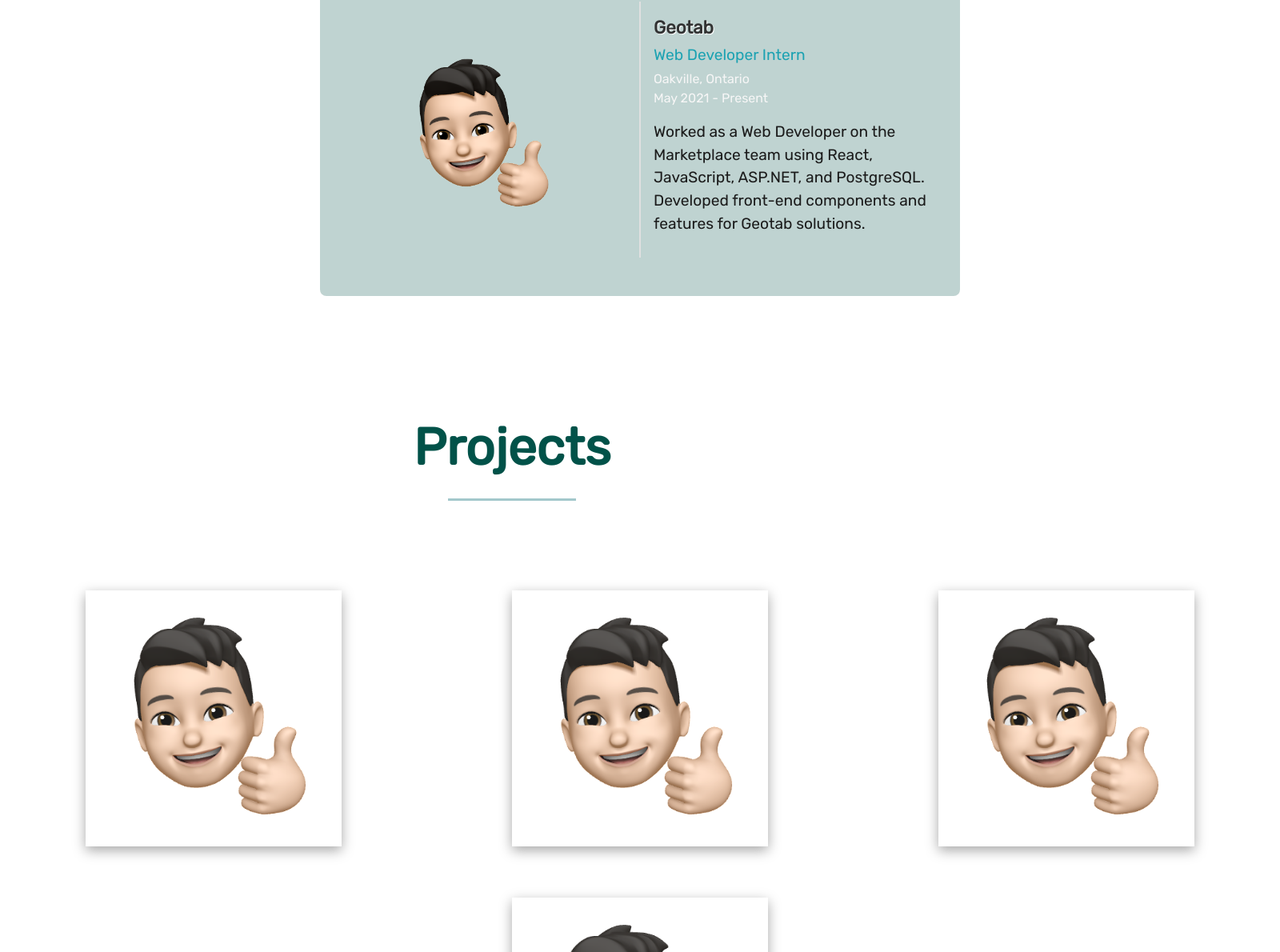
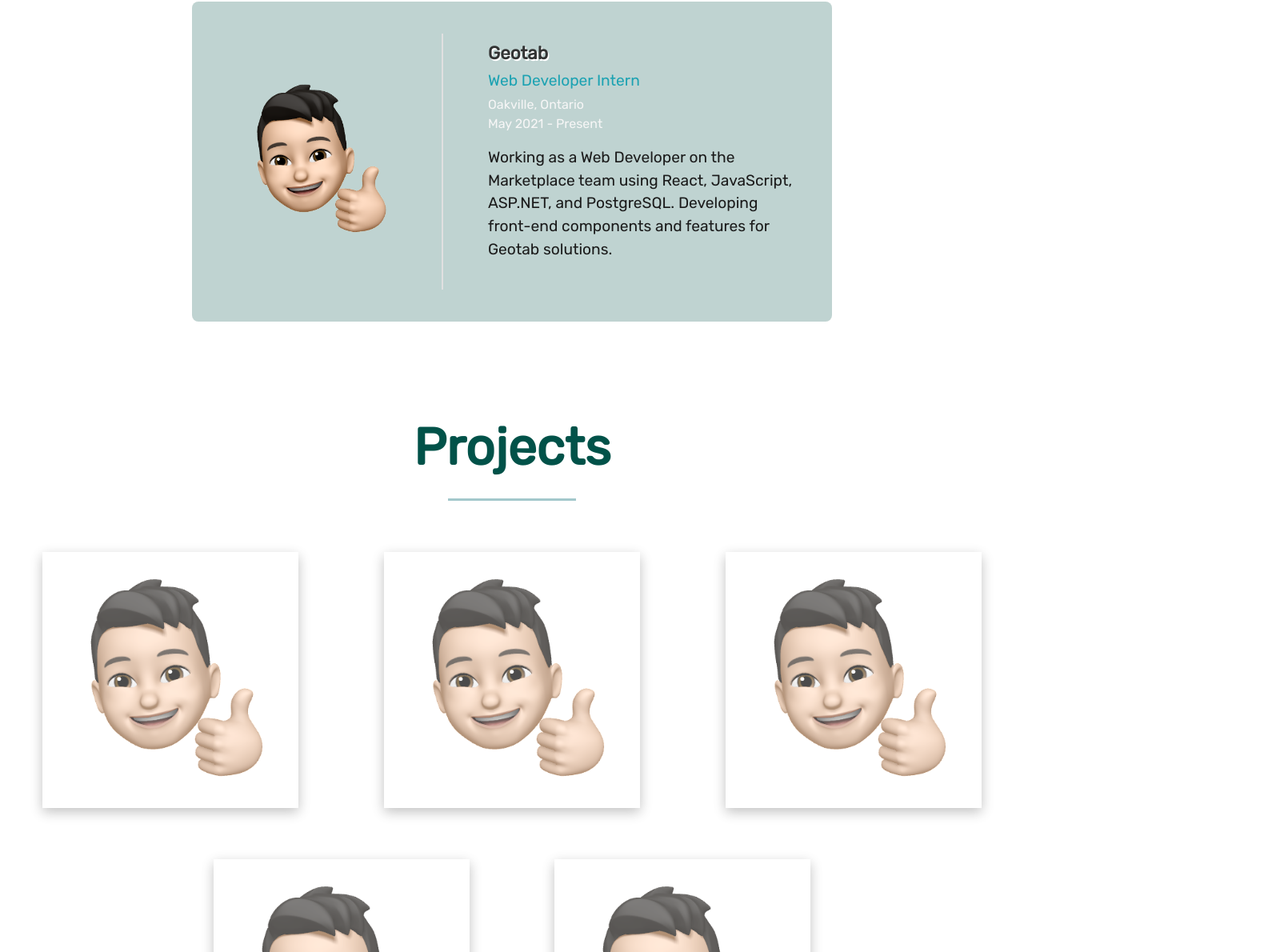
Before and after one commit to slin349/PersonalWebsite, a React (Create React App) app in the folder personal-website/: page / in a window 1280 px wide. Shown: the part 1921-3111 px from the top of the page at 80% size, 1600 px wide, since content can reach past the window. Built offline with nearby package versions, Linux system fonts and the light colour scheme.

Commit message:
added project title and info

```diff
--- a/personal-website/src/components/LandingPage.jsx
+++ b/personal-website/src/components/LandingPage.jsx
@@ -2,7 +2,7 @@ import React from 'react'
 import { Button, Divider, Grid, Typography } from '@mui/material';
 import { styles } from '../styleobjects/styles';
 import { makeStyles } from '@mui/styles';
-import { aboutMeData, workData } from '../data/data';
+import { aboutMeData, workData, projectData } from '../data/data';
 import memoji from '../images/memoji.png';
 import AboutMeCard from './AboutMeCard';
 import WorkCard from './WorkCard';
@@ -77,9 +77,9 @@ const LandingPage = () => {
                     </Typography>
                     <Divider className={classes.divider} />
                 </Grid>
-                <Grid container className={classes.contentContainer}>
-                    {aboutMeData.map(() => (
-                        <ProjectCard />
+                <Grid container className={classes.projectContentContainer}>
+                    {projectData.map((projectData) => (
+                        <ProjectCard projectData={projectData} />
                     ))}
                 </Grid>
             </Grid>
--- a/personal-website/src/components/ProjectCard.jsx
+++ b/personal-website/src/components/ProjectCard.jsx
@@ -2,17 +2,18 @@ import { Grid, Typography } from '@mui/material';
 import { makeStyles } from '@mui/styles';
 import React from 'react'
 import { styles } from '../styleobjects/styles';
-import memoji from '../images/memoji.png';
 
 const useStyle = makeStyles(styles)
 
-const ProjectCard = () => {
+const ProjectCard = ({ projectData }) => {
     const classes = useStyle();
+    console.log(projectData);
 
     return (
         <Grid xs={4} className={classes.projectCardContainer}>
             <Grid className={classes.projectCard}>
-                <img src={memoji} className={classes.projectCardImage} alt='projectImage' />
+                <Typography className={classes.projectName}>{projectData.name}</Typography>
+                <img src={projectData.img} className={classes.projectCardImage} alt='projectImage' />
             </Grid>
         </Grid>
     )
--- a/personal-website/src/data/data.js
+++ b/personal-website/src/data/data.js
@@ -30,6 +30,29 @@ export const workData = [
         role: 'Web Developer Intern',
         location: 'Oakville, Ontario',
         date: 'May 2021 - Present',
-        description: 'Worked as a Web Developer on the Marketplace team using React, JavaScript, ASP.NET, and PostgreSQL. Developed front-end components and features for Geotab solutions.'
+        description: 'Working as a Web Developer on the Marketplace team using React, JavaScript, ASP.NET, and PostgreSQL. Developing front-end components and features for Geotab solutions.'
     }
 ];
+
+export const projectData = [
+    {
+        name: 'This Website!',
+        img: memoji,
+    },
+    {
+        name: 'This Website!',
+        img: memoji,
+    },
+    {
+        name: 'This Website!',
+        img: memoji,
+    },
+    {
+        name: 'This Website!',
+        img: memoji,
+    },
+    {
+        name: 'This Website!',
+        img: memoji,
+    },
+]
--- a/personal-website/src/styleobjects/styles.js
+++ b/personal-website/src/styleobjects/styles.js
@@ -42,6 +42,9 @@ export const styles = {
         margin: '1rem',
         borderRadius: '10rem',
         alignSelf: 'center',
+        '&:hover': {
+            backgroundColor: '#ED9121',
+        },
     },
     pageTwoContainer: {
         height: '100vh',
@@ -69,7 +72,9 @@ export const styles = {
         backgroundColor: 'rgba(28, 162, 178, 0.3)',
     },
     contentContainer: {
-        width: '100rem',
+        maxWidth: '90rem',
+        minHeight: '35rem',
+        alignItems: 'center',
         display: 'flex',
         justifyContent: 'center',
         margin: '6rem auto',
@@ -118,7 +123,7 @@ export const styles = {
         margin: '3rem 0rem',
     },
     workCardImageContainer: {
-        width: '50%',
+        width: '40%',
         margin: 'auto',
         textAlign: 'center',
     },
@@ -127,12 +132,13 @@ export const styles = {
         height: '15rem',
     },
     workCardContent: {
-        width: '50%',
-        padding: '1rem',
+        width: '60%',
+        padding: '1rem 2.5rem',
+        marginLeft: '1rem'
     },
     dividerStyle: {
         height: '20rem',
-        marginTop: '2rem',
+        margin: '2.5rem 0rem',
         borderRightWidth: '0.15rem',
         backgroundColor: 'white',
     },
@@ -141,7 +147,7 @@ export const styles = {
         fontWeight: '600',
         marginTop: '2rem',
         color: '#323333',
-        textShadow: '1px 1px 0px white',
+        textShadow: '0.1rem 0.1rem 0rem white',
     },
     workCardRole: {
         fontSize: '1.2rem',
@@ -168,6 +174,14 @@ export const styles = {
         flexDirection: 'column',
         backgroundColor: 'white',
     },
+    projectContentContainer: {
+        maxWidth: '90rem',
+        minHeight: '35rem',
+        alignItems: 'center',
+        display: 'flex',
+        justifyContent: 'center',
+        margin: '3rem auto',
+    },
     projectCardContainer: {
         display: 'flex',
         flexDirection: 'column',
@@ -179,12 +193,24 @@ export const styles = {
         width: '20rem',
         height: '20rem',
         marginBottom: '2rem',
+        position: 'relative',
+        opacity: '70%',
+        '&:hover': {
+            opacity: '100%',
+            '& p': {
+                display: 'block',
+            },
+        },
+    },
+    projectName: {
+        position: 'absolute',
+        top: '37%',
+        width: '100%',
+        textAlign: 'center',
+        display: 'none',
+        fontSize: '3rem',
     },
     projectCardImage: {
         width: '100%',
-        opacity: '90%',
-        '&:hover': {
-            opacity: '100%',
-        },
     },
 }
```
